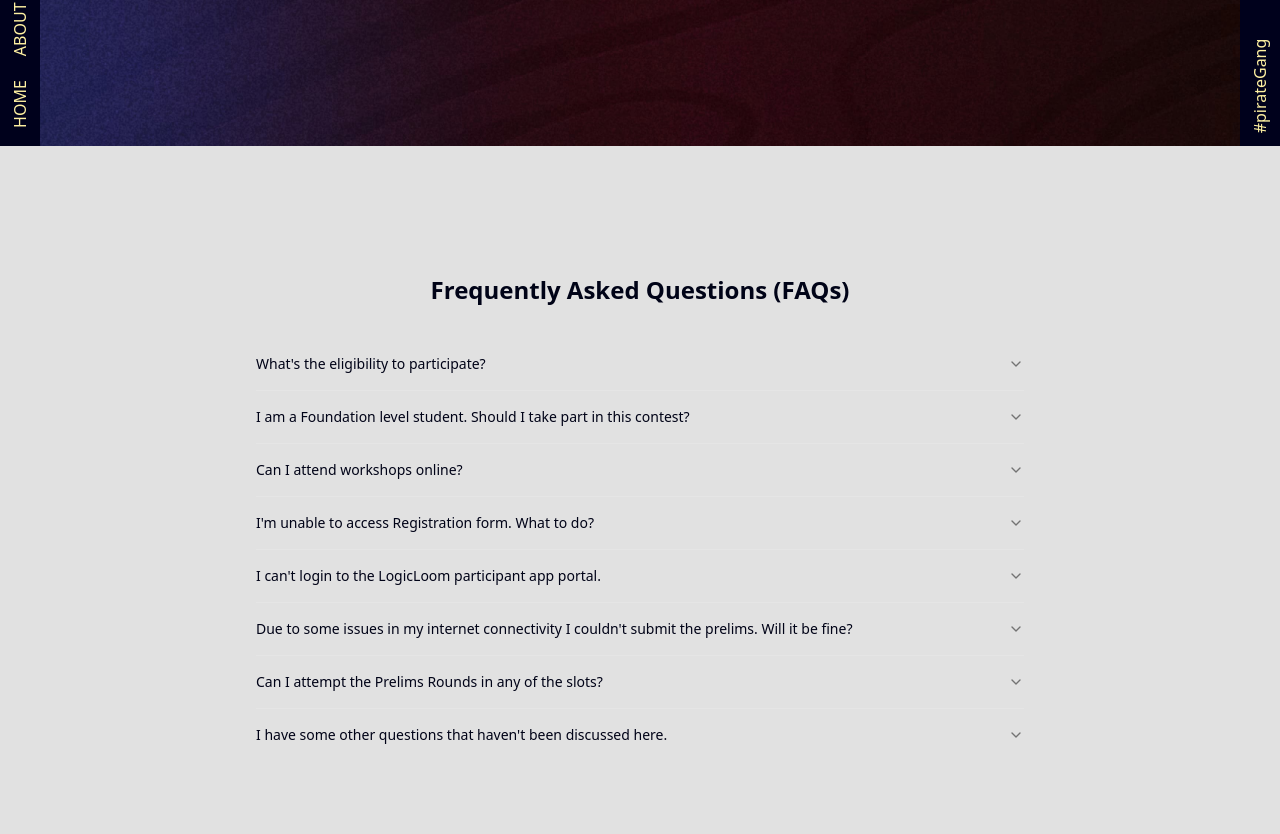
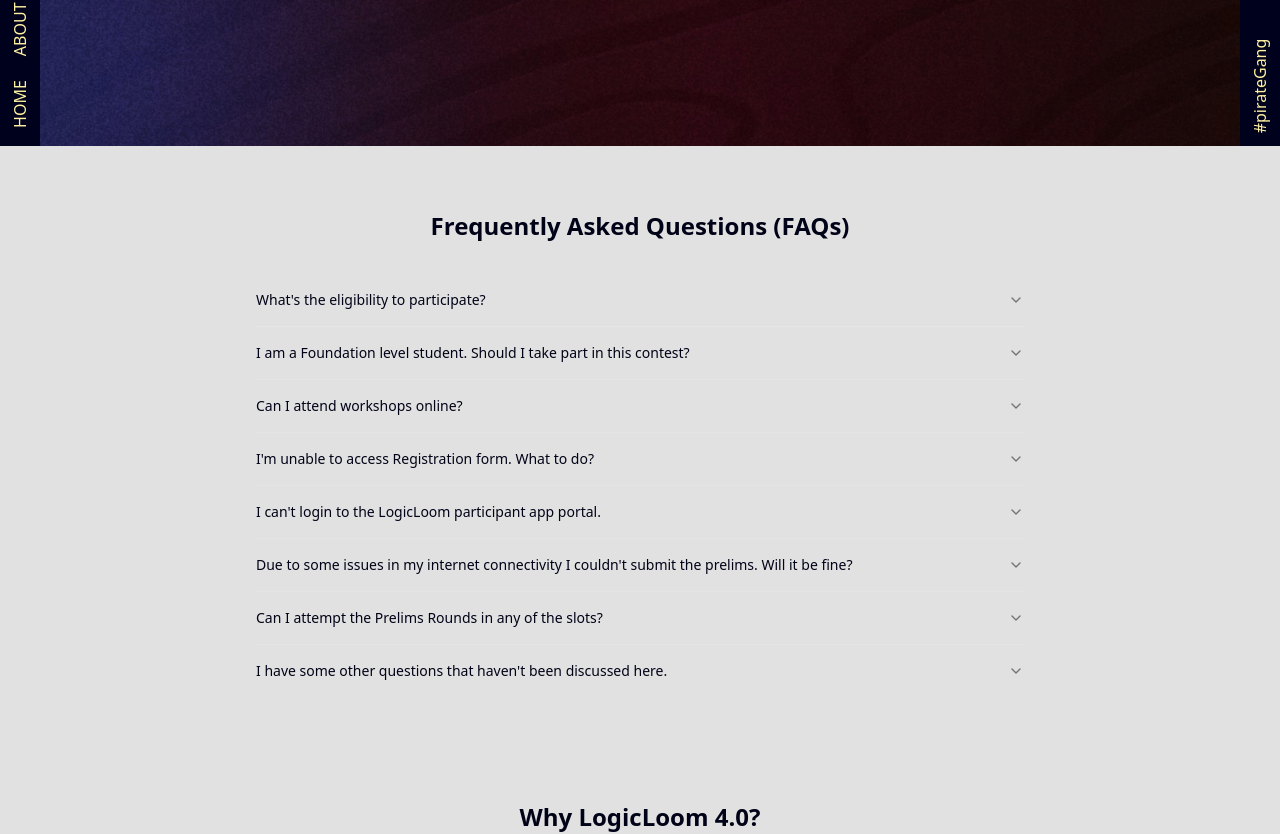
Before and after one commit to wayanadiitm/event-template-3, a React (Vite) app in the folder src/: page / in a window 1280 px wide. Shown: the part 654-1488 px from the top of the page. Built offline with nearby package versions, Linux system fonts and the light colour scheme; a web font is replaced by a local one.

Commit message:
fix layout shift

```diff
--- a/src/src/pages/Home.tsx
+++ b/src/src/pages/Home.tsx
@@ -30,8 +30,8 @@
   return (
     <div id="homepage">
       {/* hero section */}
-      <div id="hero" className="w-[100vw] h-[100vh] flex flex-row items-start justify-between">
-        <NavStrip></NavStrip>
+      <div id="hero" className="h-[100vh] flex flex-row items-start justify-between">
+        <NavStrip />
         <div className="w-full flex flex-row justify-evenly">
           <div className="w-full grid place-items-center">
             <img src={piratePng} alt="image of a pirate ship" className="pirate-ship w-[40vw] pr-6 saturate-[.8]" />
@@ -43,15 +43,11 @@
             <button id="register" className="golden-btn">register now</button>
           </div>
         </div>
-        <SocialStrip></SocialStrip>
+        <SocialStrip />
       </div>
 
       {/* faq section */}
-      <div className="w-full py-16 grid place-items-center">
-        <div className="w-3xl">
-          <FAQAccordion></FAQAccordion>
-        </div>
-      </div>
+      <FAQAccordion />
 
       {/* about section */}
       <About />
```
